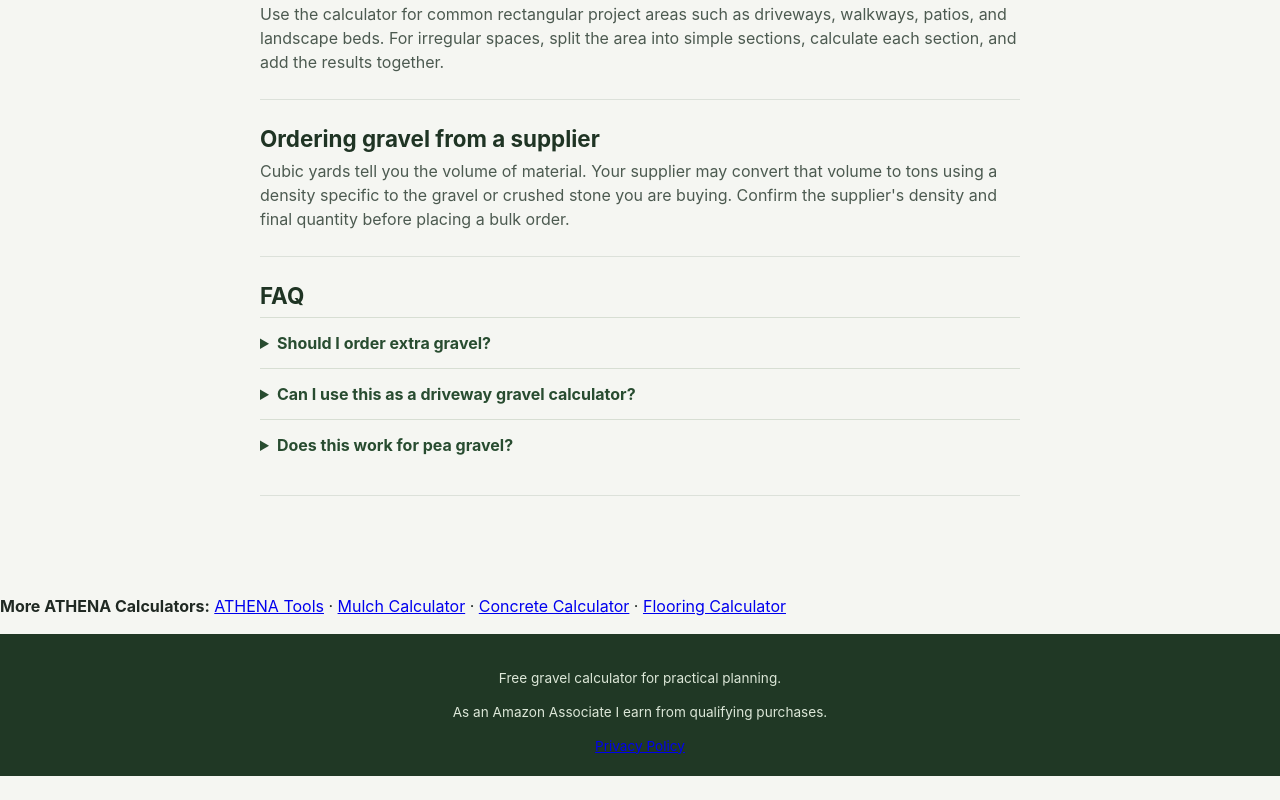
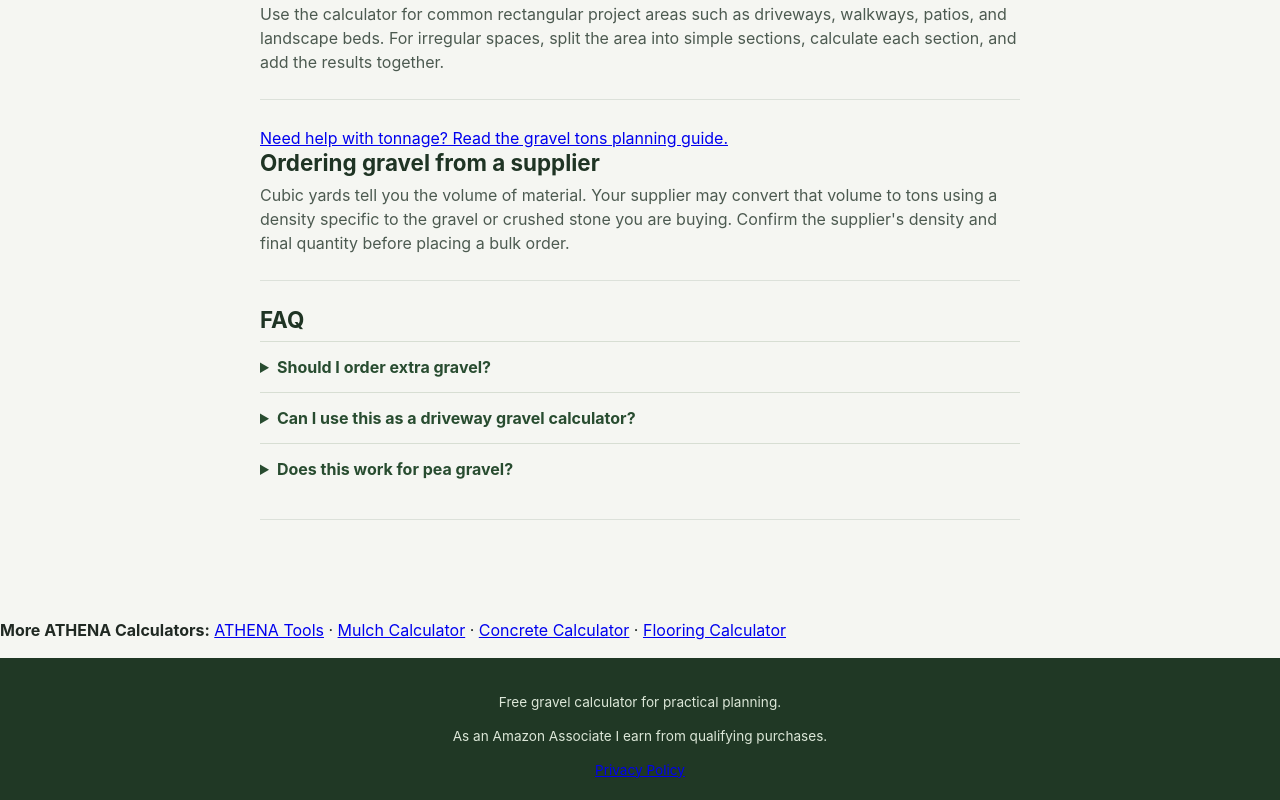
Before and after one commit to spamenchilada1-beep/how-much-gravel, a React (Vite) app: page / in a window 1280 px wide. Shown: the part 2138-2938 px from the top of the page. Before the commit the page ends 2914 px from the top, so only its background shows below. Built offline with nearby package versions, Linux system fonts and the light colour scheme.

Commit message:
Link gravel tons planning guide

```diff
--- a/src/main.jsx
+++ b/src/main.jsx
@@ -344,6 +344,8 @@ function App() {
             </p>
           </section>
 
+          <p><a href="/gravel-calculator-tons.html">Need help with tonnage? Read the gravel tons planning guide.</a></p>
+
           <section>
             <h2>Ordering gravel from a supplier</h2>
             <p>
```
